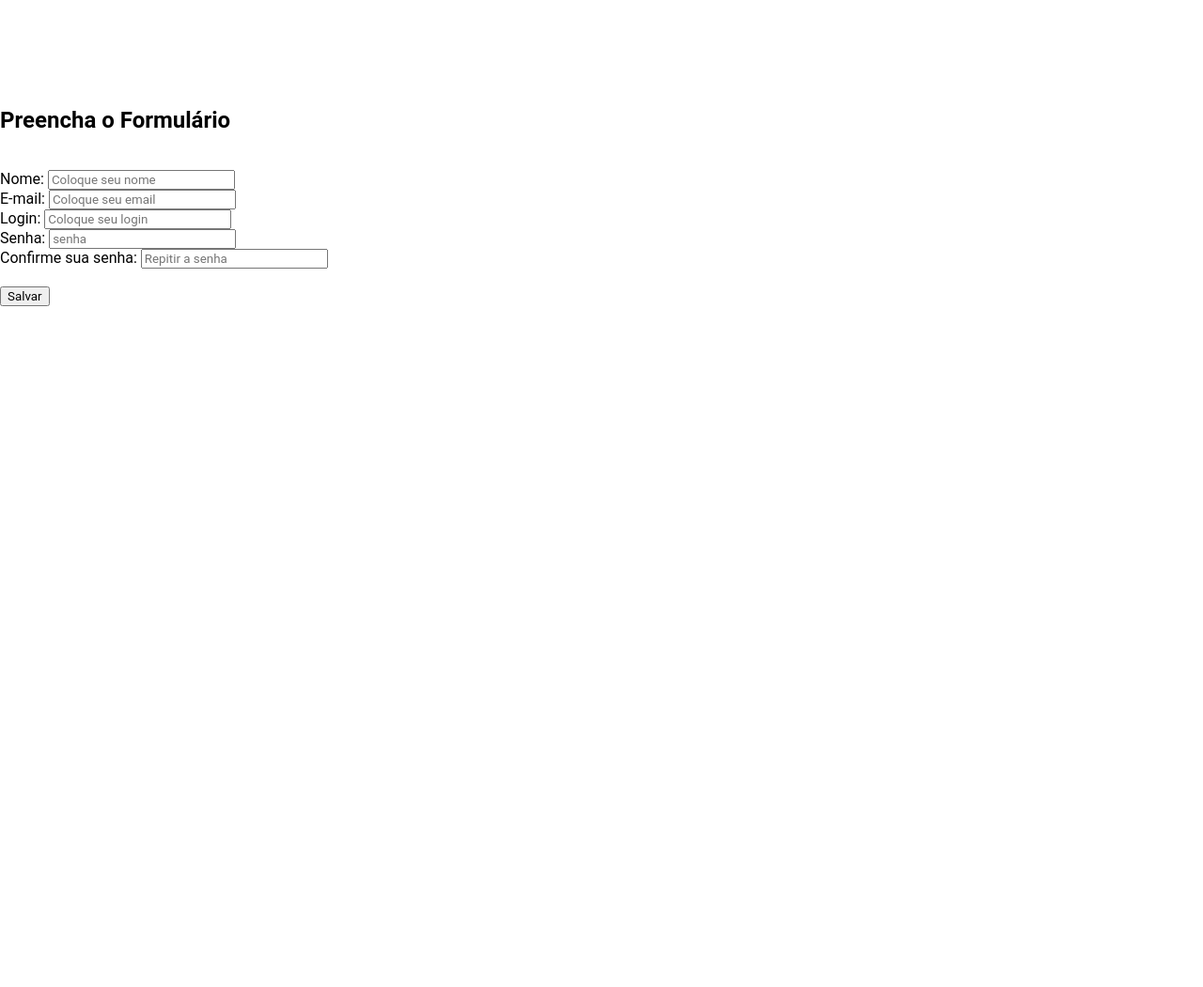
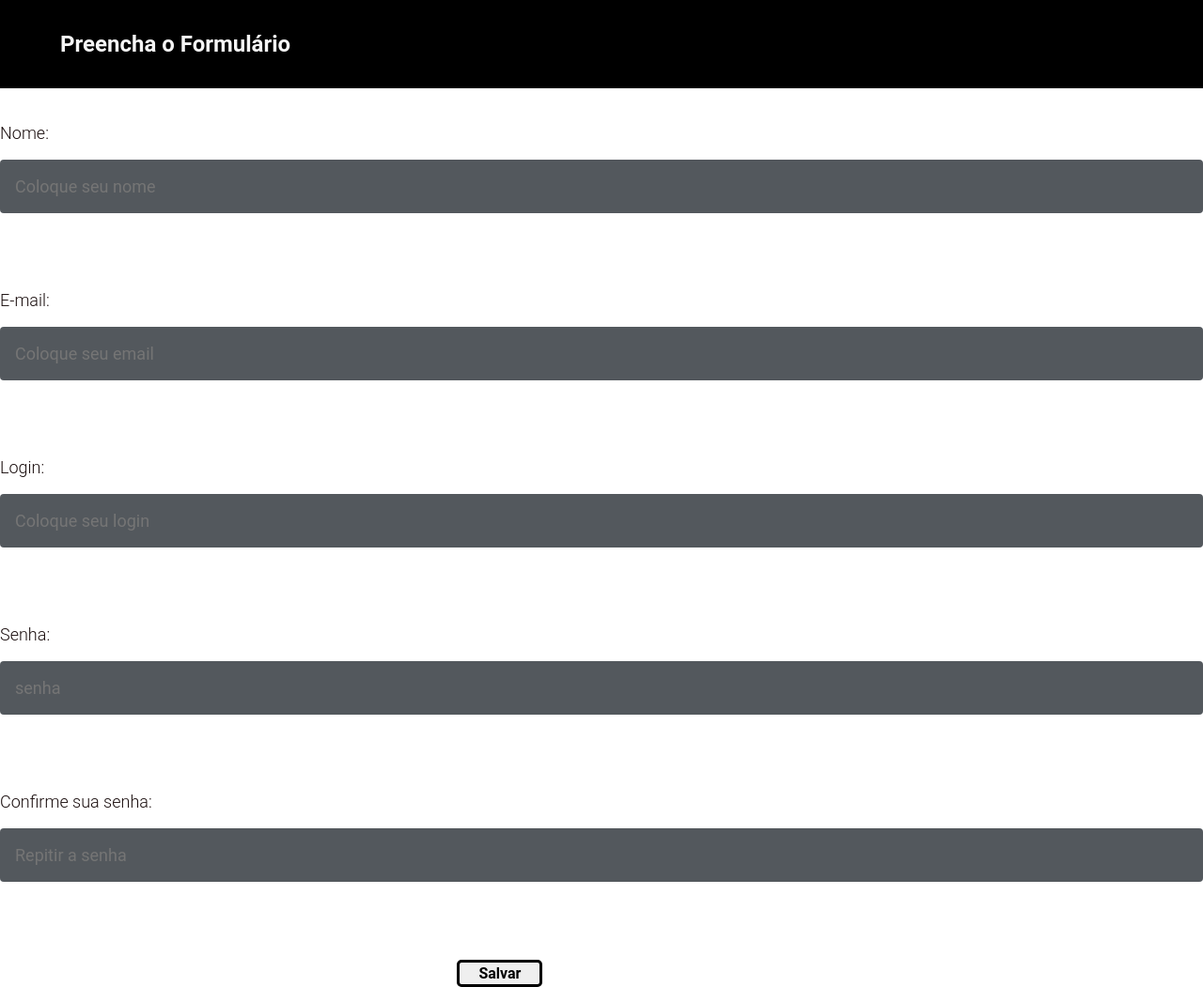
Before and after one commit to LucasPires50/phpComDb, a PHP site: page /adicionar.php in a window 1280 px wide. Shown: the whole page at 94% size. Before the commit the page ends 326 px from the top, so only its background shows below. Run offline with PHP 8.4, Linux system fonts and the light colour scheme.

Commit message:
arrumando css das paginas adicionar e editar

```diff
--- a/adicionar.php
+++ b/adicionar.php
@@ -26,7 +26,8 @@ and open the template in the editor.
         <meta name="viewport" content="width=device-width, initial-scale=1.0">
 
         <!--Lincando o bootstrat a pagina-->
-        <link href="style/estiloCSS.css" rel="stylesheet" type="text/css"/>
+        <link rel="stylesheet" href="style/estiloCSS.css" type="text/css">
+        <link rel="stylesheet" href="style/formCss.css" type="text/css">
 
         <?php if (isset($data ['salvar'])) { ?>
             <script>
@@ -39,33 +40,33 @@ and open the template in the editor.
         <div>
 
             <form action="adicionar.php" method="post" class="letra">
-                <nav >
+                <nav class="menu">
                     <h1>Preencha o Formulário</h1>
                 </nav>
 
                 <br>
 
-                <label for="nome">Nome:</label>
+                <label for="nome" class="label">Nome:</label>
                 <input type="text" class="input" required name="nome" id="nome" placeholder="Coloque seu nome"/>
                 <br/>
 
-                <label for="email">E-mail:</label>
+                <label for="email" class="label">E-mail:</label>
                 <input type="email" class="input" name="email" id="email" placeholder="Coloque seu email"/>
                 <br/>
 
-                <label for="login">Login:</label>
+                <label for="login" class="label">Login:</label>
                 <input type="text" class="input" required name="login" id="login" placeholder="Coloque seu login"/>
                 <br/>
 
-                <label for="senha">Senha:</label>
+                <label for="senha" class="label">Senha:</label>
                 <input type="password" class="input" required name="senha" id="senha" placeholder="senha" />
                 <br/>
 
-                <label for="senha-confirma">Confirme sua senha:</label>
+                <label for="senha-confirma" class="label">Confirme sua senha:</label>
                 <input type="password" class="input" name="senha-confirma" id="senha-confirma" placeholder="Repitir a senha"/>
                 <br/><br/>
 
-                <button type="submit" id="salvar" name="salvar" className="ButtonLink">Salvar</button>
+                <button type="submit" id="salvar" name="salvar" class="ButtonLink">Salvar</button>
 
             </form>
 
--- /dev/null
+++ b/style/formCss.css
@@ -0,0 +1,38 @@
+.label{
+    color: #1b0f0f;
+    height: 57px;
+    top: 0;
+    left: 16px;
+
+    display: flex;
+    align-items: center;
+
+    transform-origin: 0% 0%;
+    font-size: 18px;
+    font-style: normal;
+    font-weight: 300;
+
+    transition: .1s ease-in-out;
+}
+
+.input {
+    background: #53585D;
+    color: #F5F5F5;
+    display: block;
+    width: 100%;
+    height: 57px;
+    font-size: 18px;
+
+    outline: 0;
+    border: 0;
+    border-top: 4px solid transparent;
+    border-bottom: 4px solid #53585D;
+
+    padding: 16px 16px;
+    margin-bottom: 45px;
+
+    resize: none;
+    border-radius: 4px;
+    transition: border-color .3s;
+
+}
```
Also changed, not shown: editar.php (+6 -3 lines).
